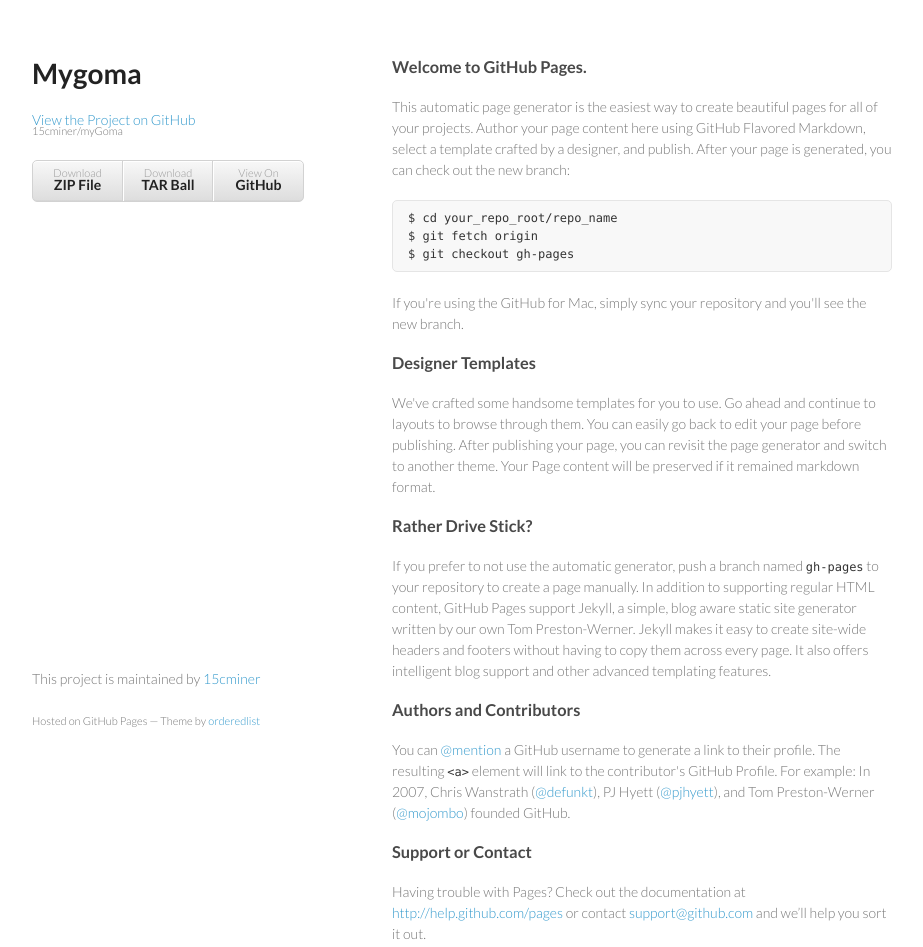
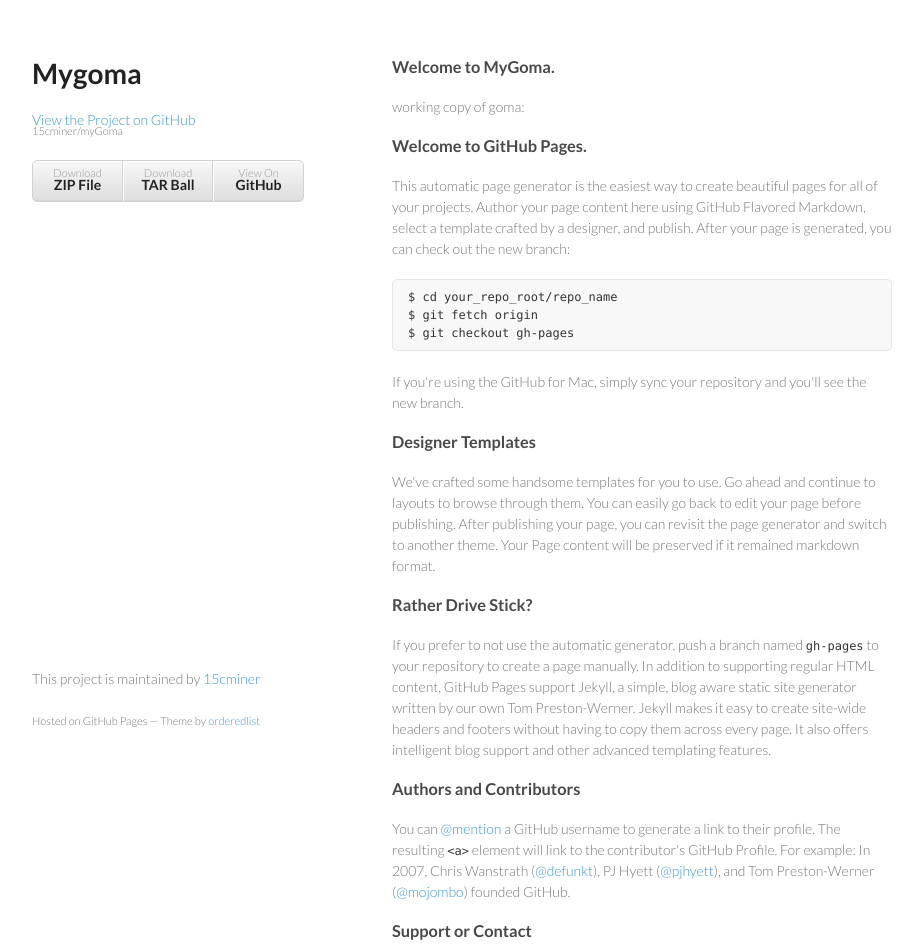
Before and after one commit to 15cminer/myGoma, a plain HTML site: page index.html in a window 1280 px wide. Shown: the top 947 px of the page, without its empty margins (178-1101 px from the left). Drawn offline with Linux system fonts and the light colour scheme.

Commit message:
changed words

```diff
--- a/index.html
+++ b/index.html
@@ -28,6 +28,12 @@
         </ul>
       </header>
       <section>
+	   <h3>
+<a name="welcome-to-github-pages" class="anchor" href="#welcome-to-github-pages"><span class="octicon octicon-link"></span></a>Welcome to MyGoma.</h3>
+
+<p>working copy of goma:</p>
+
+
         <h3>
 <a name="welcome-to-github-pages" class="anchor" href="#welcome-to-github-pages"><span class="octicon octicon-link"></span></a>Welcome to GitHub Pages.</h3>
 
```
